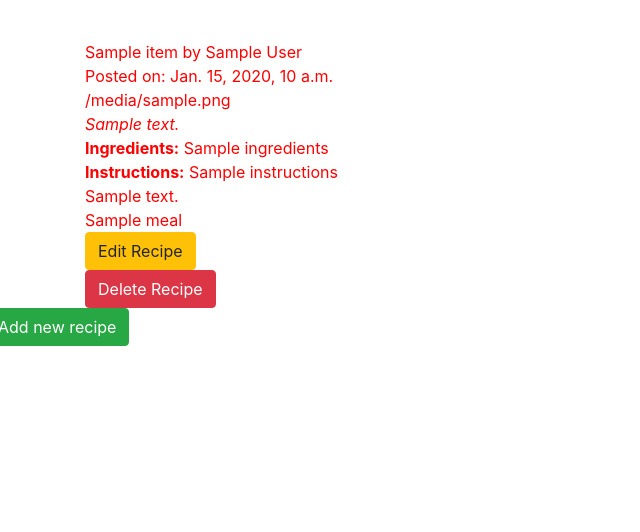
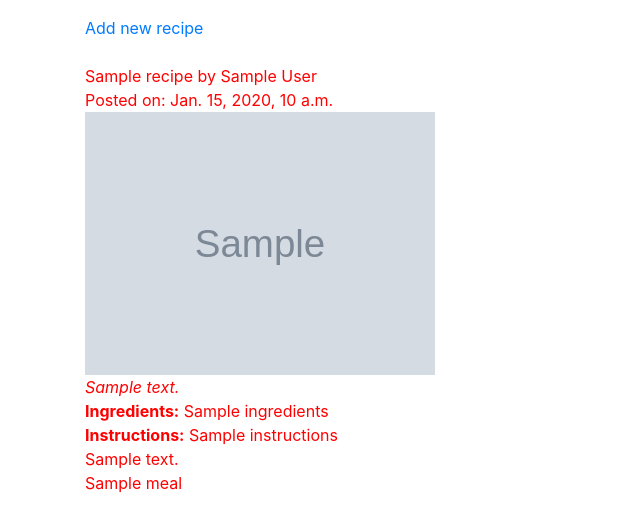
Before and after one commit to brindle5/recipe_collection, a Django app: template templates/index.html in a window 1280 px wide. Shown: the part 104-636 px from the top of the page, without its empty margins (0-640 px from the left). Run offline with Django 3.2, Linux system fonts and the light colour scheme; a user stored in the database is signed in; tables that the repository leaves empty hold one stand-in row (values such as "Sample post"); the template is opened without the code that fills it: values that come from a table or form of the project are taken from there, most other values are stand-ins (such as "Sample title", 1, 10 or a date in 2020); grey boxes marked "Sample" are stand-in pictures.

Commit message:
Change name in recipe loop in index page.

```diff
--- a/templates/index.html
+++ b/templates/index.html
@@ -3,66 +3,49 @@
 {% block content %}
 
 <div class="container">
+
+    <!-- authenticated users can add new recipes -->
+    {% if user.is_authenticated %}
     <div class="row">
-        <div class="col-md-4">
-            {% for item in object_list %}
+        <div class="col-12" class="btn btn-success">
+            <a href="/add">
+                Add new recipe
+            </a>
+        </div>
+    </div>
+    {% endif %}
+
+    <!-- loop through each recipe -->
+    <div class="row">
+        {% for recipe in object_list %}
+        <div class="col-12 col-md-6 col-lg-4">
             <br>
-            {{ item.title}} by {{ item.author }}
+            {{ recipe.title }} by {{ recipe.author }}
             <br>
-            Posted on: {{ item.created_on }}
+            Posted on: {{ recipe.created_on }}
             <br>
-            <div>{{ item.image }}</div>
-            <em>{{ item.description }}</em>
+            <img src="{{ recipe.image.url }}" alt="{{ recipe.title }}" class="img-fluid">
+            <em>{{ recipe.description }}</em>
             <br>
-            <strong>Ingredients:</strong> {{ item.ingredients }}
+            <strong>Ingredients:</strong> {{ recipe.ingredients }}
             <br>
-            <strong>Instructions:</strong> {{ item.instructions }}
-
+            <strong>Instructions:</strong> {{ recipe.instructions }}
             <br>
-            {{ item.cuisine }}
+            {{ recipe.cuisine }}
             <br>
-            {{ item.meal }}
+            {{ recipe.meal }}
             <br>
-            {% if user.is_authenticated %}
-
-            <a href="/edit/{{ recipe.id }}">
-                <button type="button" class="btn btn-warning">Edit Recipe</button>
+            {% if request.user == recipe.author %}
+            <a href="{% url 'edit' recipe.id %}" class="btn btn-warning">
+                Edit Recipe
             </a>
             <br>
-            <a href="/delete/{{ recipe.id }}">
-                <button type="button" class="btn btn-danger">Delete Recipe</button>
+            <a href="{% url 'delete' recipe.id %}" class="btn btn-danger">
+                Delete Recipe
             </a>
+            {% endif %}
         </div>
-        <div class="col-md-4"></div>
-        <div class="col-md-4"></div>
+        {% endfor %}
     </div>
-    <div class="row">
-        <div class="col-md-4"></div>
-        <div class="col-md-4"></div>
-        <div class="col-md-4"></div>
-    </div>
-    <div class="row">
-        <div class="col-md-4"></div>
-        <div class="col-md-4"></div>
-        <div class="col-md-4"></div>
-    </div>
-
-    {% endif %}
-
-    {% endfor %}
-
 </div>
-
-<div class="row">
-
-    {% if user.is_authenticated %}
-
-    <a href="/add">
-        <button type="button" class="btn btn-success">Add new recipe</button>
-    </a>
-    {% endif %}
-</div>
-
-
-
 {% endblock content %}
```
